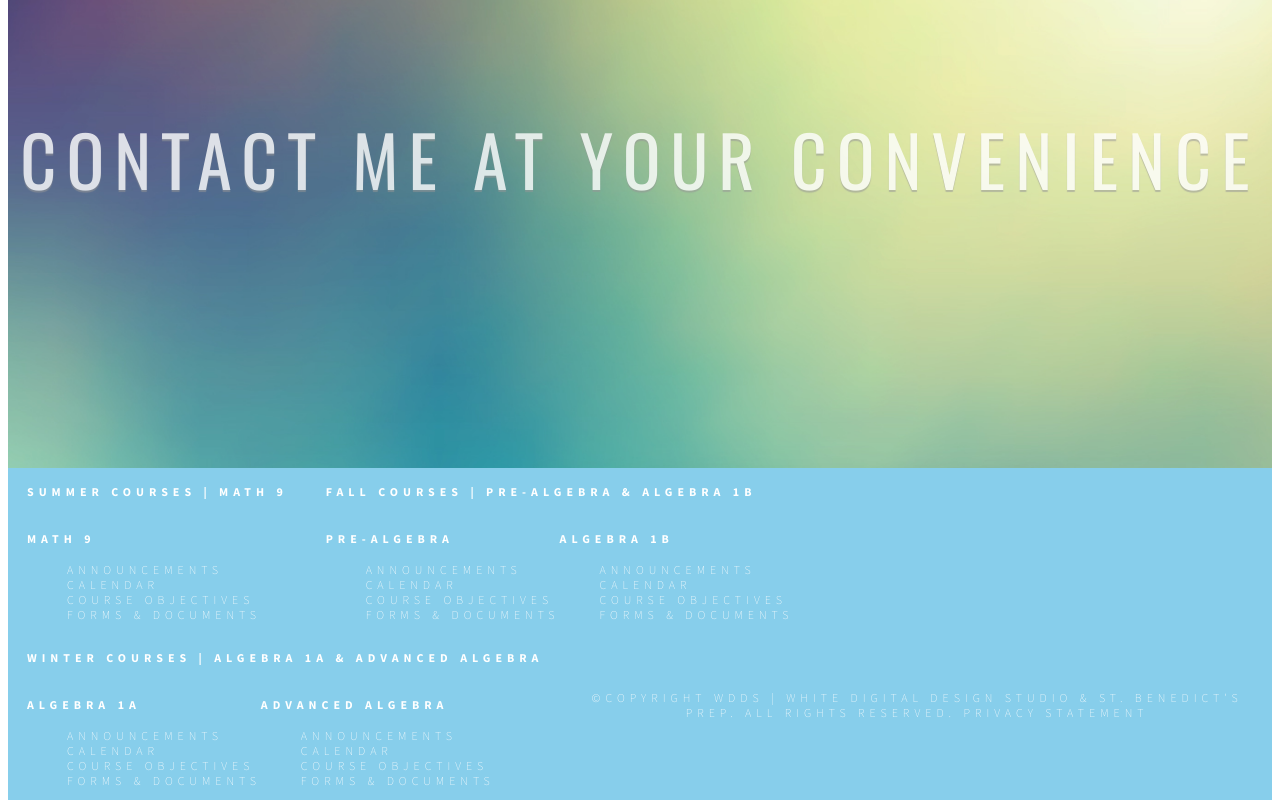
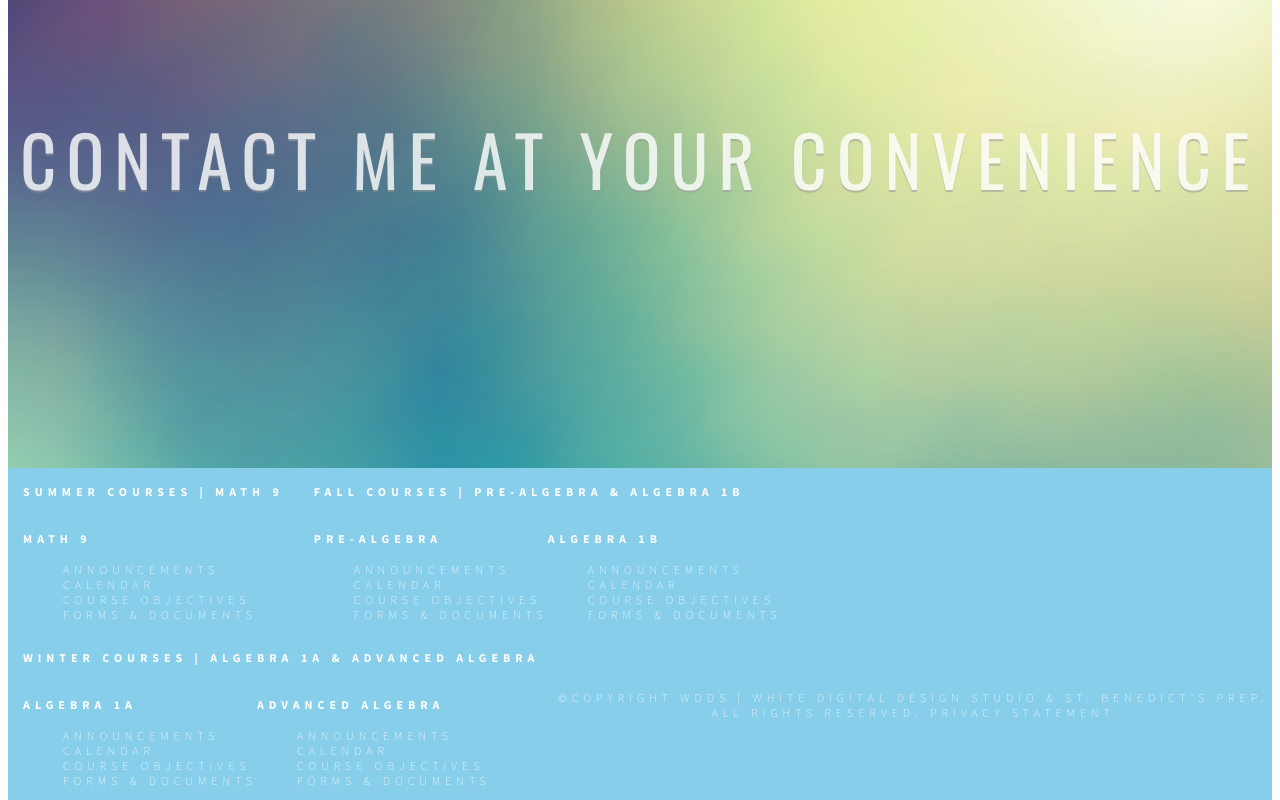
Before and after one commit to cwhite0330/cwhite0330.github.io, a plain HTML site: page index.html in a window 1280 px wide. Shown: the part 11124-11924 px from the top of the page. Drawn offline with nearby package versions, Linux system fonts and the light colour scheme.

Commit message:
remove margin
added padding to footer nav

```diff
--- a/css/main.css
+++ b/css/main.css
@@ -295,7 +295,8 @@ width:100%;
 }
 
 .main{
-margin: auto 1.5%;
+margin: auto;
+padding: 0px 15px;
 }
 
 #col{
```
